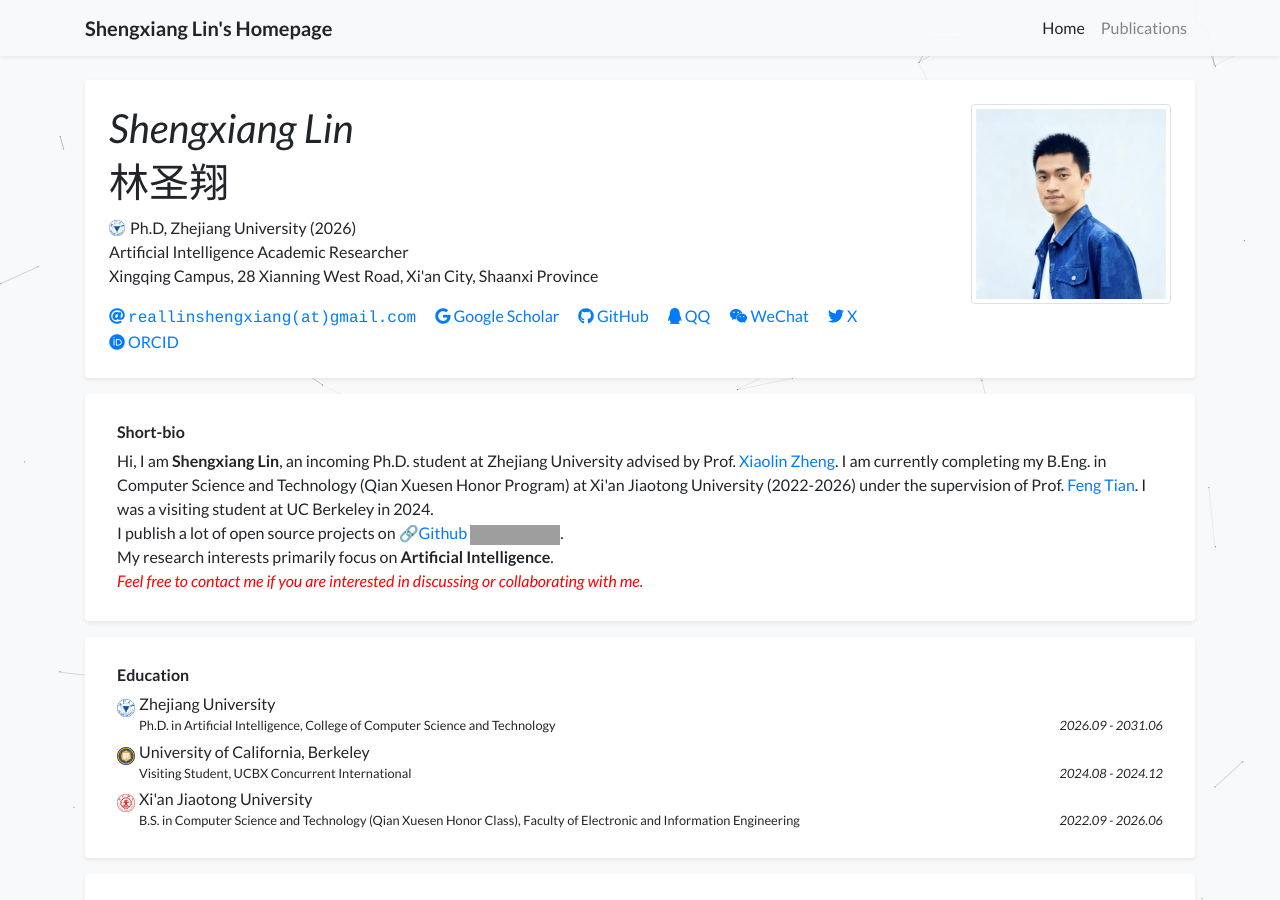
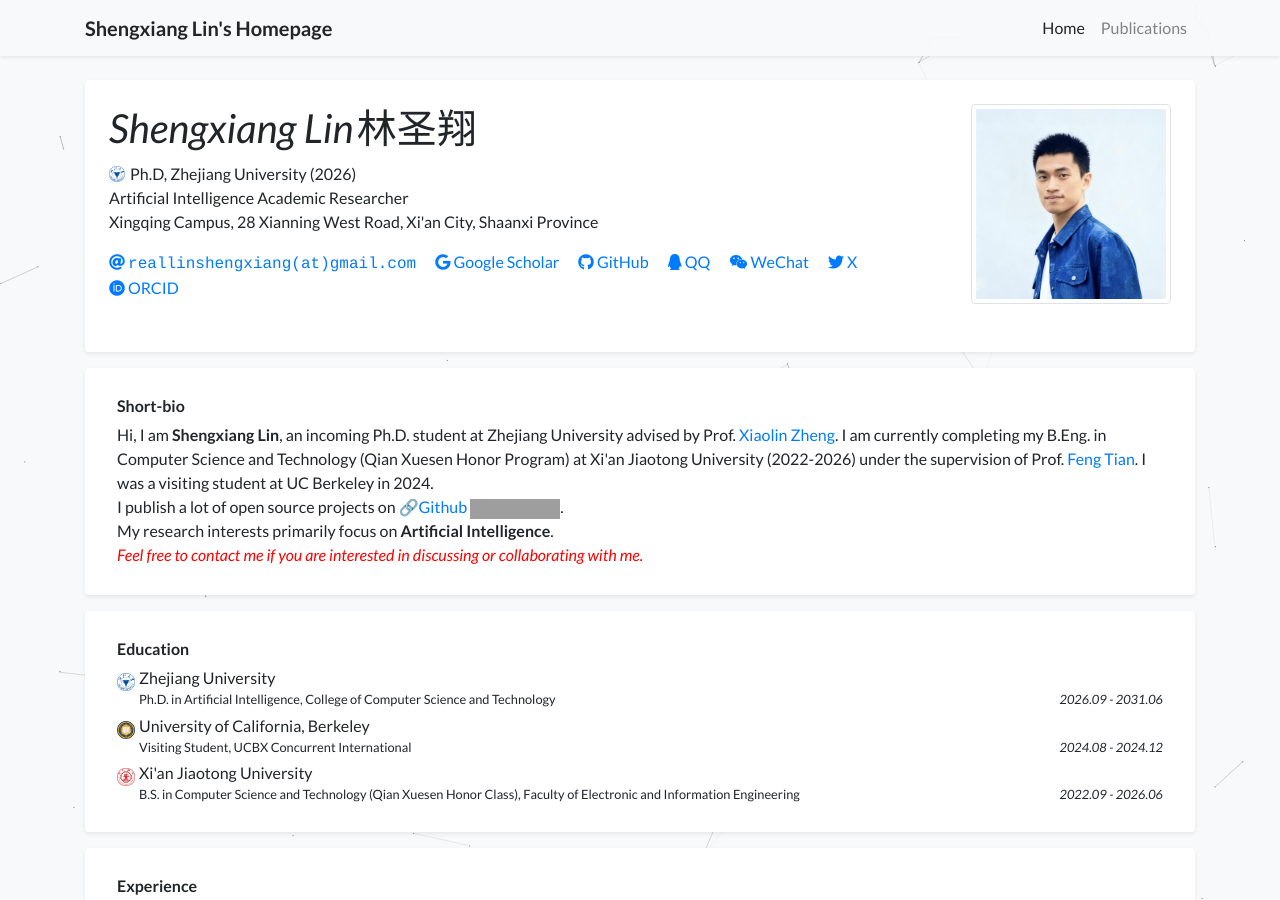
Before and after one commit to Lin-Shengxiang/Lin-Shengxiang.github.io, a Jekyll site: the page built from index.html, in a window 1280 px wide and 900 px high. Built offline with Jekyll 4.4.1, drawn with Linux system fonts in a browser that asks for light colours; a style sheet for code colours, icons or effects is not loaded; grey boxes are pictures that could not be loaded.

Commit message:
Update profile_card.html

```diff
--- a/_includes/widgets/profile_card.html
+++ b/_includes/widgets/profile_card.html
@@ -4,8 +4,8 @@
             <div class="card-body p-4">
                 <div class="row">
                     <div class="col">
-                        <p class="h1 font-weight-normal" style="font-style: italic;">{{ site.data.profile.primary_name }}</p>
-                        <p class="h1 font-weight-normal" style="font-family: '行楷', 'STXingkai', 'Xingkai SC', serif;">{{ site.data.profile.secondary_name }}</p>
+                        <p class="h1 font-weight-normal" style="font-style: italic; display: inline-block;">{{ site.data.profile.primary_name }}</p>
+                        <p class="h1 font-weight-normal" style="font-family: '行楷', 'STXingkai', 'Xingkai SC', serif; display: inline-block;">{{ site.data.profile.secondary_name }}</p>
                         <p class="text-profile-position">
                             {% for position in site.data.profile.positions %}
                             {{ position }}<br/>
```
